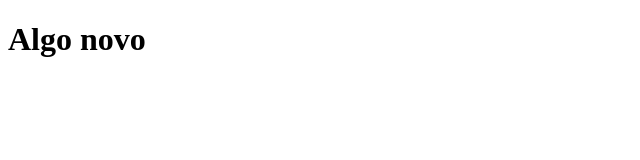
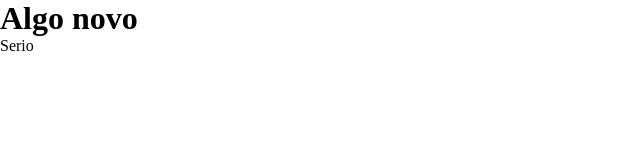
Before and after one commit to Kheyssper/demo_repo, a plain HTML site: page index.html in a window 1280 px wide. Shown: the whole page, without its empty margins (0-640 px from the left). Drawn offline with Linux system fonts and the light colour scheme.

Commit message:
adicionei css e modifiquei o index

```diff
--- /dev/null
+++ b/css.css
@@ -0,0 +1,4 @@
+* {
+    margin: 0;
+    padding: 0;
+}
--- a/index.html
+++ b/index.html
@@ -4,9 +4,11 @@
     <meta charset="UTF-8">
     <meta http-equiv="X-UA-Compatible" content="IE=edge">
     <meta name="viewport" content="width=device-width, initial-scale=1.0">
+    <link rel="stylesheet" href="css.css">
     <title>Document</title>
 </head>
 <body>
     <h1>Algo novo</h1>
+<div>Serio</div>
 </body>
 </html>
```
